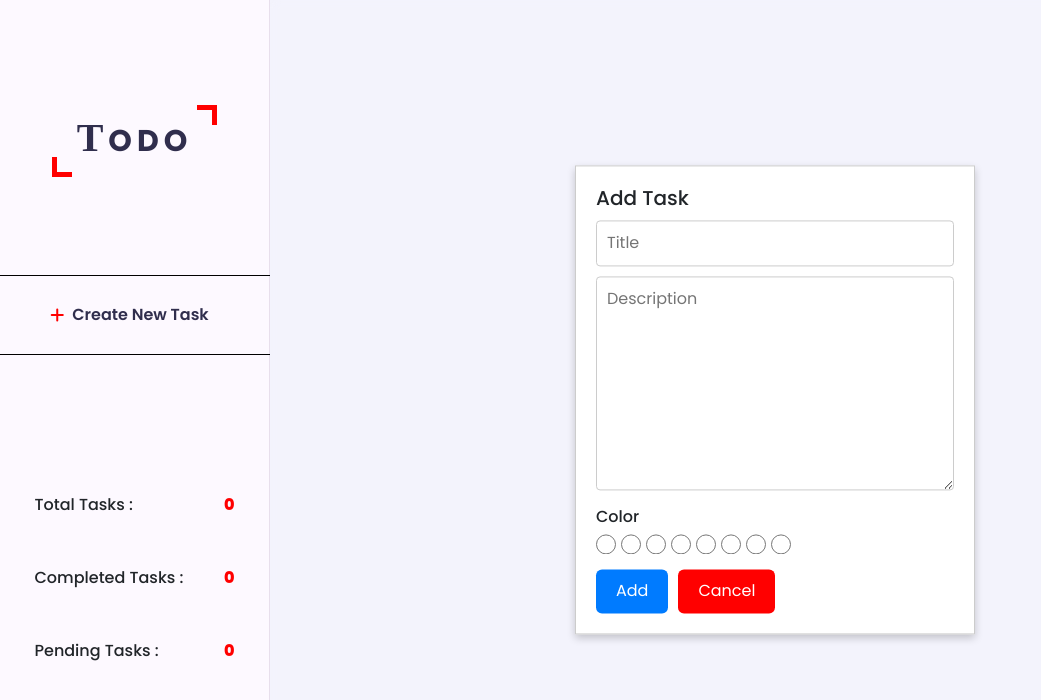
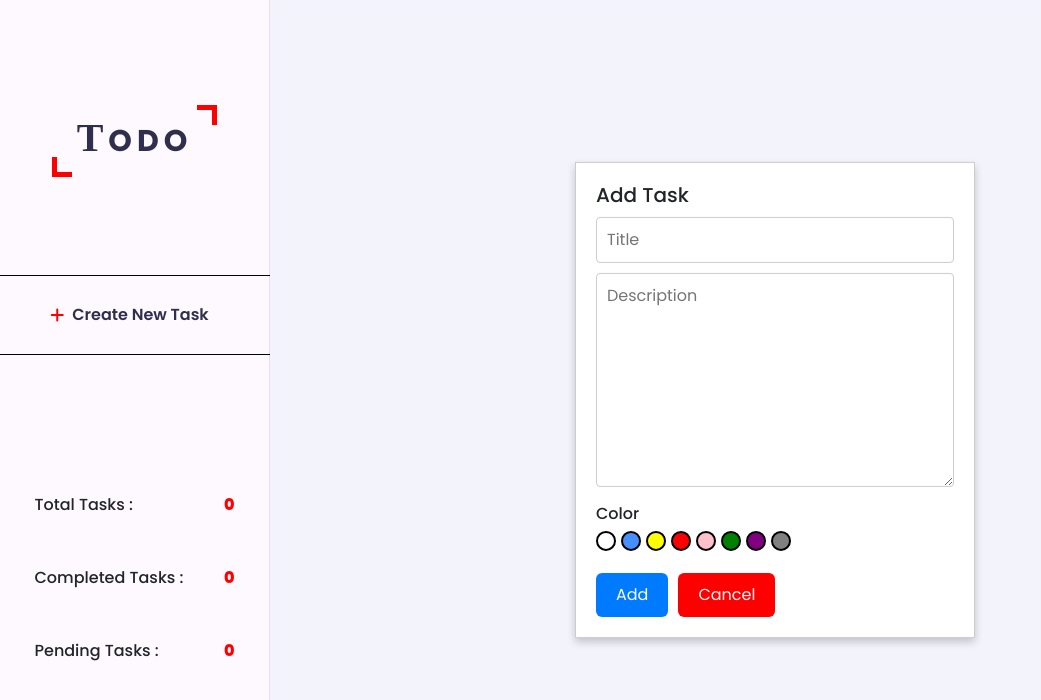
Before and after one commit to HurAli123/Todo, a React (Create React App) app: page / in a window 1280 px wide. Both pictures are taken after a click on the button "Create New Task". Shown: the top 700 px of the page, without its empty margins (0-1041 px from the left). Built offline with nearby package versions, Linux system fonts and the light colour scheme; a web font is replaced by a local one.

Commit message:
initial commit

```diff
--- a/src/App.css
+++ b/src/App.css
@@ -402,3 +402,43 @@ body {
   width: 100%;
   pointer-events: none;
 }
+.radio input{
+  opacity: 0;
+}
+.bg-radio{
+  width: 20px;
+  height: 20px;
+  z-index: -2;
+  position: absolute;
+  /* pointer-events: none; */
+  border-radius: 50%;
+  border: 2px solid black;
+}
+.bg-radio:hover{
+  border: 2px solid white;
+}
+
+#rd-white{
+  background-color: white;
+}
+#rd-blue{
+  background-color: rgb(69, 143, 255);
+}
+#rd-green{
+  background-color: green;
+}
+#rd-red{
+  background-color: red;
+}
+#rd-purple{
+  background-color: purple;
+}
+#rd-pink{
+  background-color: pink;
+}
+#rd-grey{
+  background-color: grey;
+}
+#rd-yellow{
+  background-color: yellow;
+}
--- a/src/App.js
+++ b/src/App.js
@@ -65,6 +65,12 @@ const App = () => {
     closeDialog();
   };
 
+  const handleborder = (e) => {
+
+    e.target.previousSibling.style.border = "4px solid black "
+  }
+
+
   return (
     <>
       <div className="main">
@@ -118,54 +124,101 @@ const App = () => {
               />
               <h6>Color</h6>
               <div className="colors">
-
+                <div className="radio">
+                  <span className="bg-radio" id="rd-white"></span>
                   <input
-                    type="radio" id="white" name="color" value="white" style={{accentColor:"white"}}
+                    type="radio"
+                    id="white"
+                    name="color"
+                    value="white"
+                    onClick={handleborder}
                     onChange={(e) => setColor(e.target.value)}
                   />
-
+                </div>
+                <div className="radio">
+                  <span className="bg-radio" id="rd-blue"></span>
                   <input
-                    type="radio" id="blue" name="color" value="#3da1ff" style={{accentColor:"blue"}}
+                    type="radio"
+                    id="blue"
+                    name="color"
+                    value="#3da1ff"
+                    onClick={handleborder}
                     onChange={(e) => setColor(e.target.value)}
                   />
-
+                </div>
+                <div className="radio">
+                  <span className="bg-radio" id="rd-yellow"></span>
                   <input
-                   type="radio" id="yellow" name="color" value="#f5f17a" style={{accentColor:"yellow"}}
+                    type="radio"
+                    id="yellow"
+                    name="color"
+                    value="#f5f17a"
+                    onClick={handleborder}
                     onChange={(e) => setColor(e.target.value)}
                   />
-
+                </div>
+                <div className="radio">
+                  <span className="bg-radio" id="rd-red"></span>
                   <input
-                    type="radio" id="red" name="color" value="#ff6e6e" style={{accentColor:"red"}}
+                    type="radio"
+                    id="red"
+                    name="color"
+                    value="#ff6e6e"
+                    onClick={handleborder}
                     onChange={(e) => setColor(e.target.value)}
                   />
-
+                </div>
+                <div className="radio">
+                  <span className="bg-radio" id="rd-pink"></span>
                   <input
-                   type="radio" id="pink" name="color" value="#ff99e6" style={{accentColor:"pink"}}
+                    type="radio"
+                    id="pink"
+                    name="color"
+                    value="#ff99e6"
+                    onClick={handleborder}
                     onChange={(e) => setColor(e.target.value)}
                   />
-
+                </div>
+                <div className="radio">
+                  <span className="bg-radio" id="rd-green"></span>
                   <input
-                    type="radio" id="green" name="color" value="#8cff9c" style={{accentColor:"green"}}
+                    type="radio"
+                    id="green"
+                    name="color"
+                    value="#8cff9c"
+                    onClick={handleborder}
                     onChange={(e) => setColor(e.target.value)}
                   />
-
+                </div>
+                <div className="radio">
+                  <span className="bg-radio" id="rd-purple"></span>
                   <input
-                    type="radio" id="purple" name="color" value="#c375ff" style={{accentColor:"purple"}}
+                    type="radio"
+                    id="purple"
+                    name="color"
+                    value="#c375ff"
+                    onClick={handleborder}
                     onChange={(e) => setColor(e.target.value)}
                   />
-
+                </div>
+                <div className="radio">
+                  <span className="bg-radio" id="rd-grey"></span>
                   <input
-                   type="radio" id="grey" name="color" value="lightgrey" style={{accentColor:"grey"}}
+                    type="radio"
+                    id="grey"
+                    name="color"
+                    value="lightgrey"
+                    onClick={handleborder}
                     onChange={(e) => setColor(e.target.value)}
                   />
-
+                </div>
               </div>
 
               <button
                 className="btn btn-primary"
                 onClick={handleAddOrUpdateTask}
               >
-                {editIndex !== null?"Edit":"Add"}
+                {editIndex !== null ? "Edit" : "Add"}
               </button>
               <button className="btn btn-danger" onClick={closeDialog}>
                 Cancel
```
Lines whose indentation alone changed are shown as unchanged.
